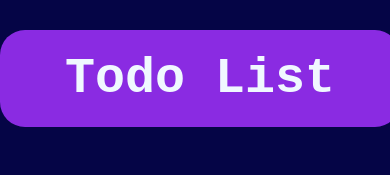
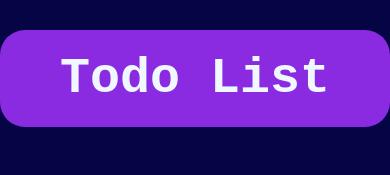
Before and after one commit to jijisreejesh/todo-vue-project, a Vue app: page / in a window 390 px wide. Shown: the top 175 px of the page. Built offline with nearby package versions, Linux system fonts and the light colour scheme.

Commit message:
second commit

```diff
--- a/src/App.vue
+++ b/src/App.vue
@@ -130,7 +130,7 @@ section {
   padding: 20px;
   background-color: rgb(12, 111, 197);
 }
-@media screen and (max-width:500px){
+@media screen and (max-width:450px){
 section{
   width: 100%;
 }
--- a/src/components/TodoListInput.vue
+++ b/src/components/TodoListInput.vue
@@ -126,8 +126,11 @@ form input:focus{
   background-color: white;
   color: rgb(12, 12, 236);
 }
-@media screen and (max-width:500px){
+@media screen and (max-width:450px){
   form{
+    width:100%;
+  }
+  h1{
     width:100%;
   }
 }
--- a/src/components/TodoListItem.vue
+++ b/src/components/TodoListItem.vue
@@ -76,7 +76,7 @@ button:disabled{
 .itemBtn,#disabledBtn{
   box-shadow: 0px 0px 1px 1px rgb(207, 140, 14);
 }
-@media screen and (max-width:500px){
+@media screen and (max-width:450px){
 #listItem{
   width:100px;
   font-size: x-large;
```
